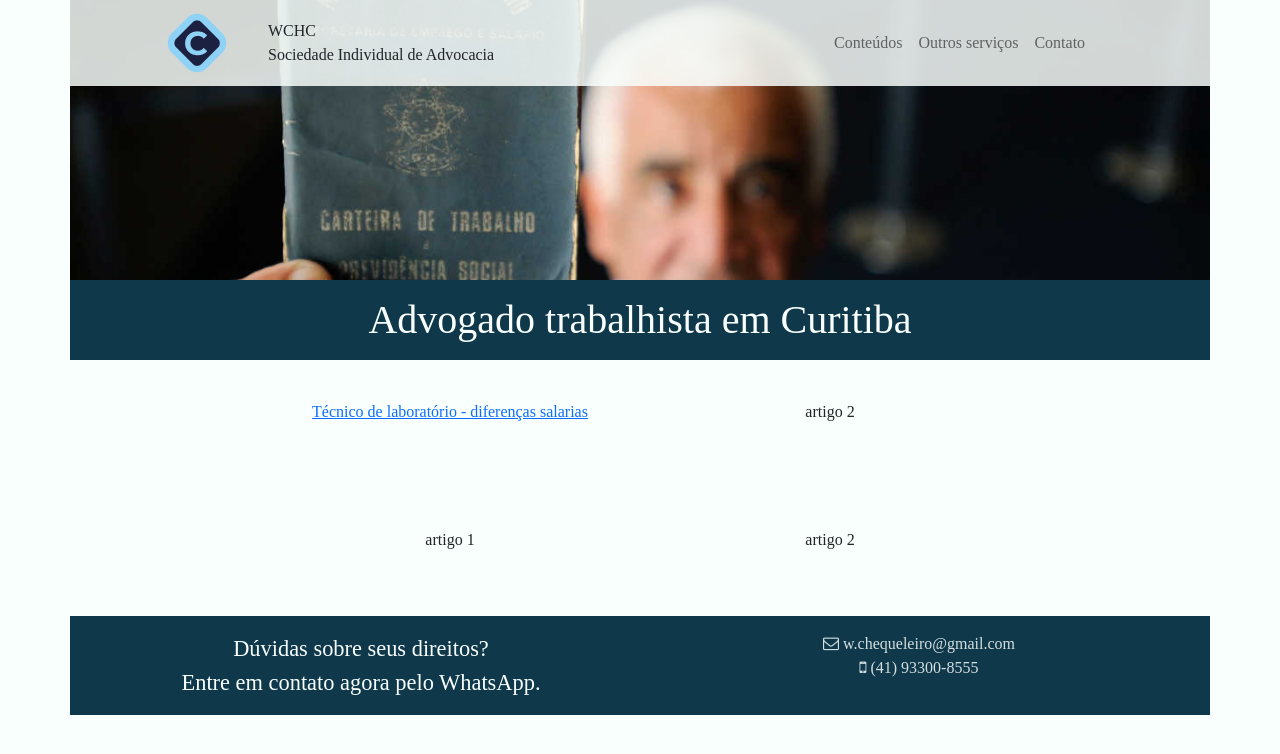
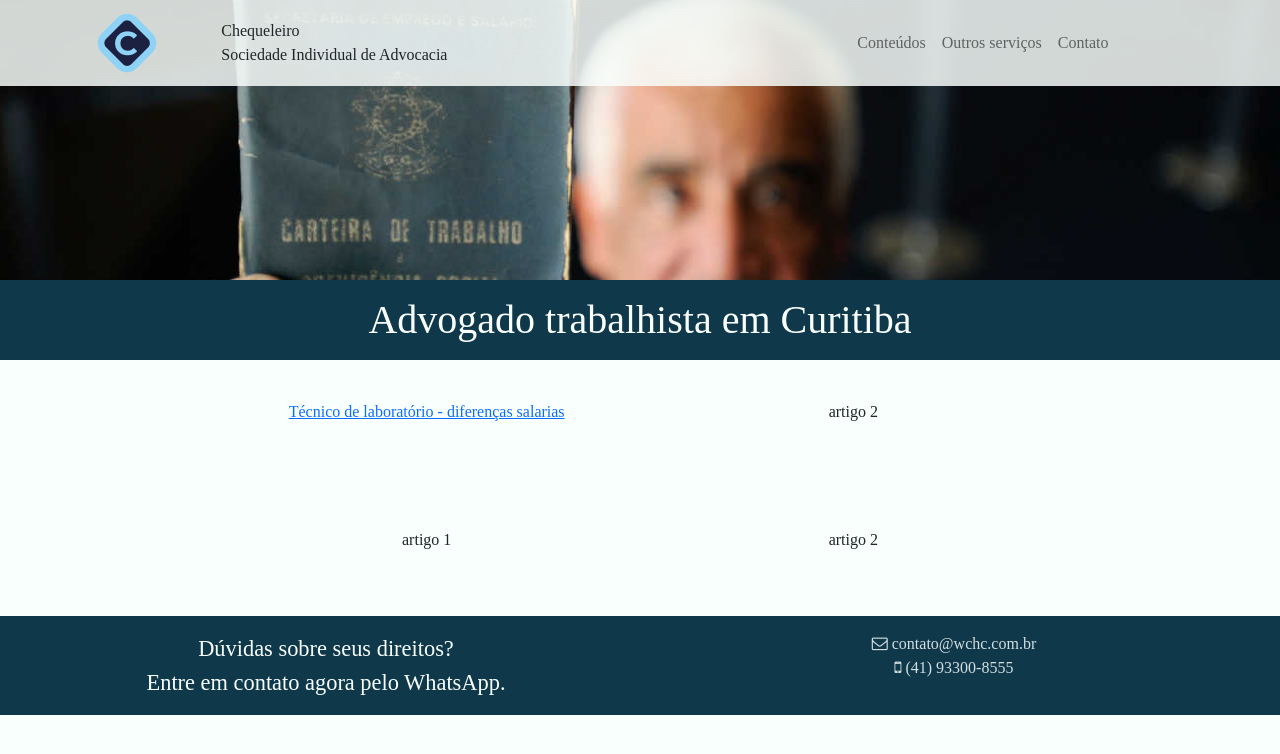
Before and after one commit to wagnerpch/wchc, a plain HTML site: page index.html in a window 1280 px wide. Drawn offline with nearby package versions, Linux system fonts and the light colour scheme; a web font is replaced by a local one.

Commit message:
ajuste-container-fluid

```diff
--- a/index.html
+++ b/index.html
@@ -22,16 +22,16 @@
 </head>
 <body>
     <header>
-        <div class="container">
+        <div class="container-fluid p-0">
             <div class="row justify-content-center">
                 <div class="col-md col p-0 bg-top-site-juridico row-top">
                     <div class="row overlay-top">
                         <nav class="navbar navbar-expand-sm navbar-light">
                             <div class="col-md-2">
-                                <a id="logo-header" href="#logo-header"><img src="direito/img/logo-site-juridico-70px.png" alt="logomarca do site, a letra c no centro de dois quadros, para afirmar que o cliente está no centro da minha dedicação"></a>
+                                <a id="logo-header" href="index.html"><img src="direito/img/logo-site-juridico-70px.png" alt="logomarca do site, a letra c no centro de dois quadros, para afirmar que o cliente está no centro da minha dedicação"></a>
                             </div>
                             <div class="col-md-6">
-                                <p class="mb-0 texto-logo">WCHC<br>Sociedade Individual de Advocacia</p>
+                                <p class="mb-0 texto-logo">Chequeleiro<br>Sociedade Individual de Advocacia</p>
                             </div>
                             <div class="col-md-4">
                                 <div class="collapse navbar-collapse float-right" id="navbarNavAltMarkup">
@@ -49,7 +49,7 @@
         </div>
     </header>
     <main>
-        <div class="container">
+        <div class="container-fluid p-0">
             <div class="aviso-index">
                 <div class="row">
                     <h1 class="text-center mb-0 pt-3 pb-3">Advogado trabalhista em Curitiba</h1>
@@ -80,7 +80,7 @@
         </div>
     </main>
     <footer>
-        <div class="container rodape" id="contato">
+        <div class="container-fluid p-0 rodape" id="contato">
             <div class="row justify-content-center">
                 <div class="row justify-content-center">
                     <div class="col-sm-6">
@@ -88,7 +88,7 @@
                         <p class="duvida text-center mb-0 pb-3">Entre em contato agora pelo WhatsApp.</p>
                     </div>
                     <div class="col-sm-6">
-                        <p class="contato-links text-center mb-0 pt-3"><i class="fa fa-envelope-o" aria-hidden="true"></i> w.chequeleiro@gmail.com</p>
+                        <p class="contato-links text-center mb-0 pt-3"><i class="fa fa-envelope-o" aria-hidden="true"></i> contato@wchc.com.br</p>
                         <p class="contato-links text-center mb-0"><i class="fa fa-mobile" aria-hidden="true"></i> (41) 93300-8555</p>
                     </div>
                 </div>
--- a/styles/style.css
+++ b/styles/style.css
@@ -21,9 +21,6 @@
 }
 body{
     background-color: var(--color5);
-}
-.container{
-    padding: 0px;
 }
 .row{
     margin: 0px;
```
Also changed, not shown: direito/noticias/tecnico-laboratorio.html (+6 -6 lines), tecnologia/servicos-com-tecnologia.html (+4 -4 lines).
